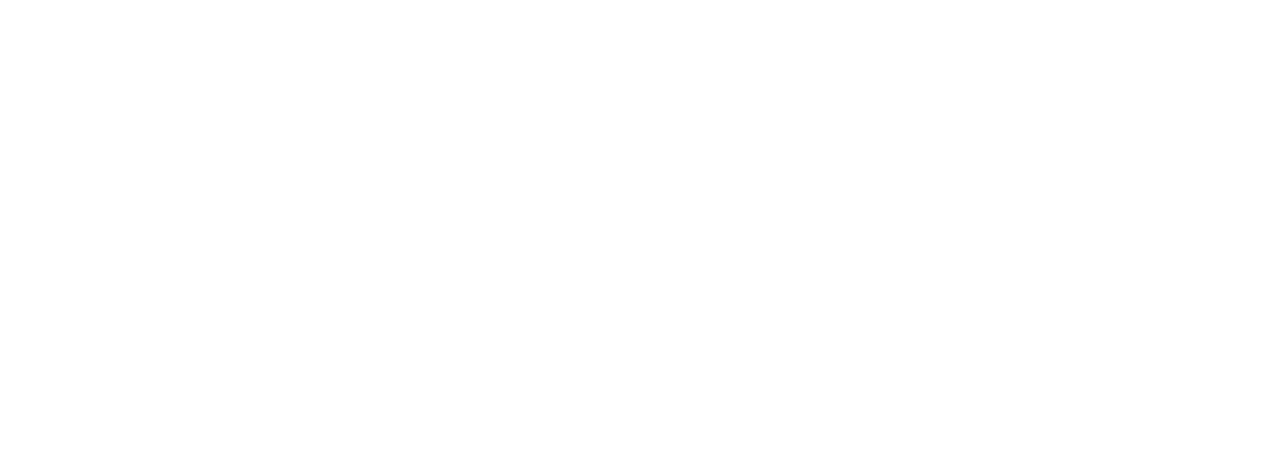
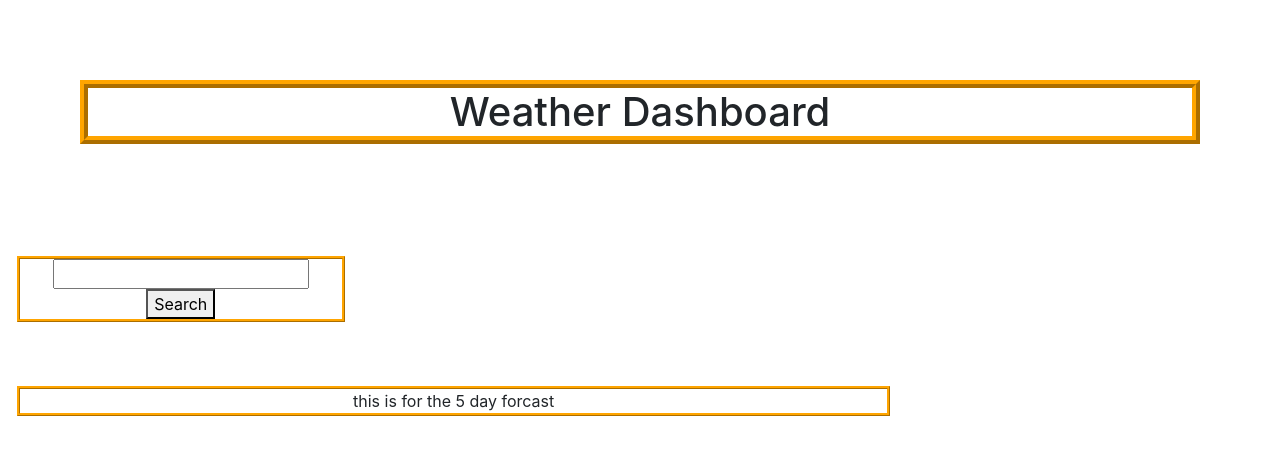
Before and after one commit to ChrisKramer15/weather-dashboard, a plain HTML site: page index.html in a window 1280 px wide. Drawn offline with nearby package versions, Linux system fonts and the light colour scheme.

Commit message:
setting up layout for dashboard, not completed

```diff
--- a/index.html
+++ b/index.html
@@ -4,6 +4,24 @@
     <meta charset="UTF-8" />
     <meta name="viewport" content="width=device-width, initial-scale=1.0" />
     <title>Document</title>
+    <link
+      rel="stylesheet"
+      href="https://stackpath.bootstrapcdn.com/bootstrap/4.3.1/css/bootstrap.min.css"
+    />
+    <link rel="stylesheet" type="text/css" href="./style.css" />
   </head>
-  <body></body>
+  <body>
+    <header>
+      <h1>Weather Dashboard</h1>
+    </header>
+    <div class="row">
+      <div class="col-3">
+        <input type="text" id="citySearch" />
+        <button class="danger-btn">Search</button>
+      </div>
+      <div class="col-8">
+        this is for the 5 day forcast
+      </div>
+    </div>
+  </body>
 </html>
--- /dev/null
+++ b/style.css
@@ -0,0 +1,14 @@
+h1,
+.col-3,
+.col-8 {
+  border-style: ridge;
+  border-color: orange;
+  border-width: 0.2em;
+  margin: 2em;
+  text-align: center;
+}
+
+.col-3,
+.col-8 {
+  float: left;
+}
```
